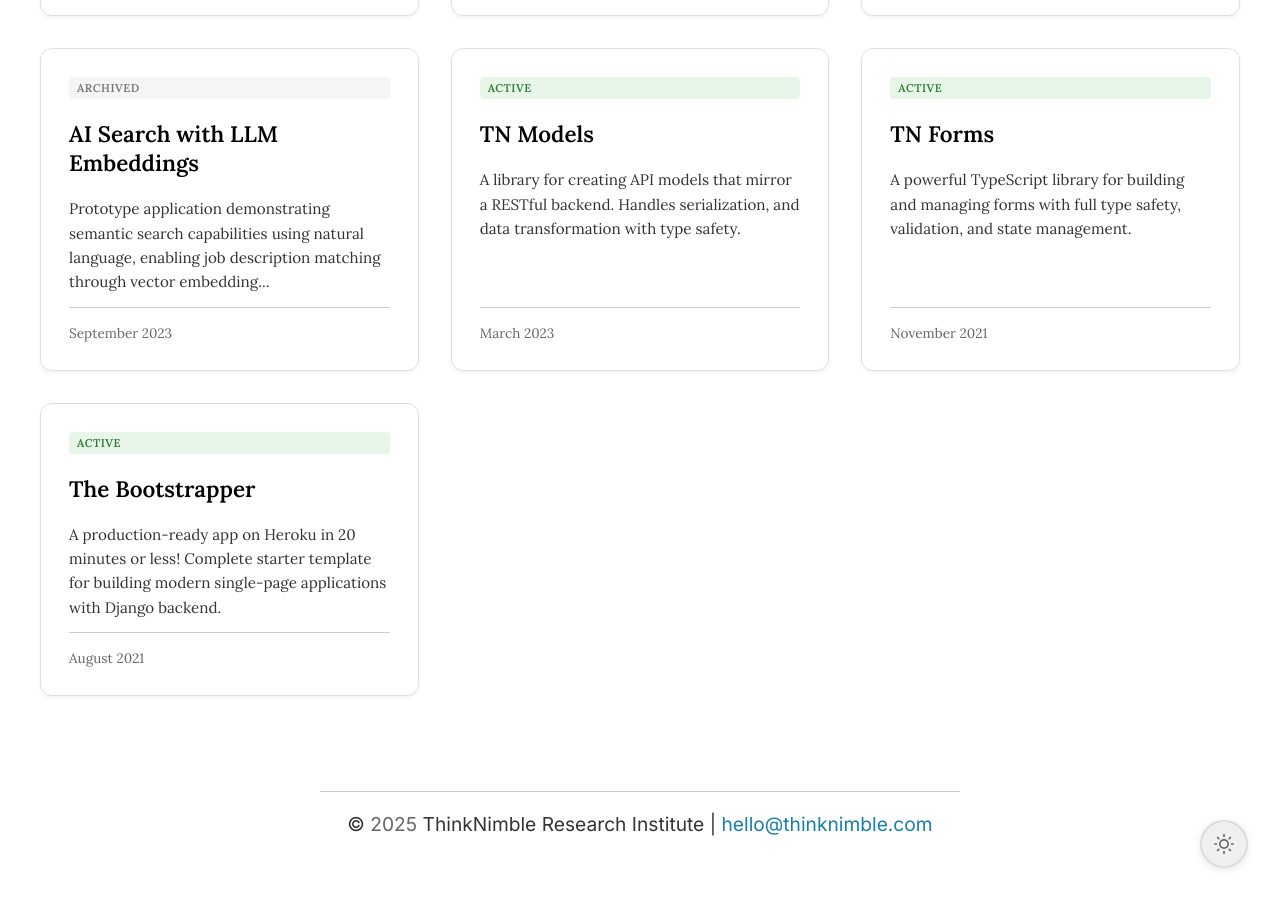
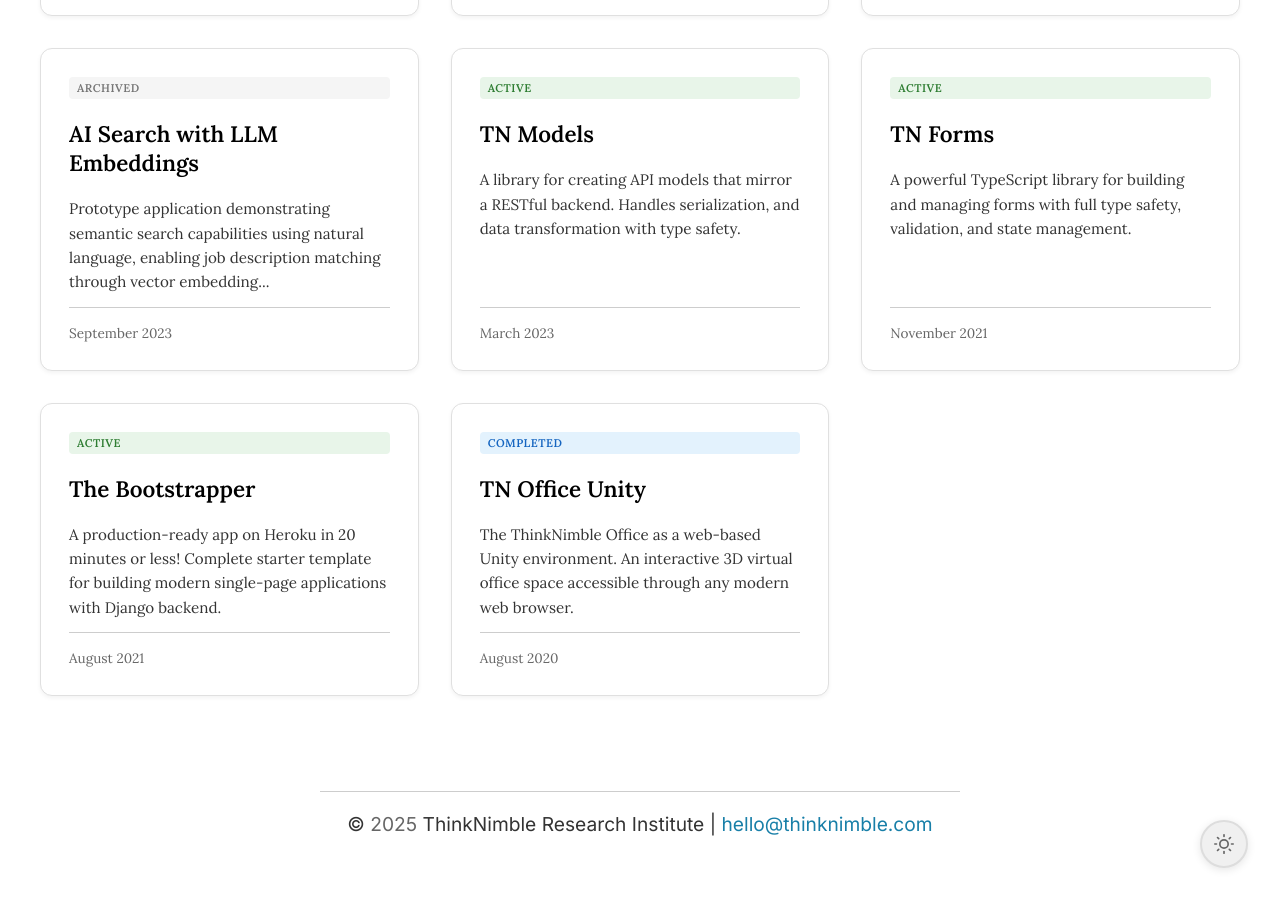
Before and after one commit to thinknimble/tn-research, a Jekyll site: the page built from projects.html, in a window 1280 px wide and 900 px high, scrolled down 600 px. Built offline with Jekyll 4.4.1, drawn with Linux system fonts in a browser that asks for light colours; some of the changed lines change nothing that is shown.

Commit message:
Add ThinkNimble Office Unity project and update favicons
- Add project page for ThinkNimble Office Unity VR platform
- Replace broken favicon.png with proper favicon files
- Update navigation links

```diff
--- a/_includes/nav.html
+++ b/_includes/nav.html
@@ -8,18 +8,22 @@
   <a href="/notes">Notes</a>
   <a href="/projects">Projects</a>
   <a href="/about">About</a>
+  <!-- LinkedIn and GitHub links hidden for now
   <a href="https://linkedin.com/company/thinknimble" class="no-highlight main-nav__icon" aria-label="ThinkNimble on LinkedIn">
     <svg xmlns="http://www.w3.org/2000/svg" viewBox="0 0 24 24" fill="currentColor">
       <path d="M19 0h-14c-2.761 0-5 2.239-5 5v14c0 2.761 2.239 5 5 5h14c2.762 0 5-2.239 5-5v-14c0-2.761-2.238-5-5-5zm-11 19h-3v-11h3v11zm-1.5-12.268c-.966 0-1.75-.79-1.75-1.764s.784-1.764 1.75-1.764 1.75.79 1.75 1.764-.783 1.764-1.75 1.764zm13.5 12.268h-3v-5.604c0-3.368-4-3.113-4 0v5.604h-3v-11h3v1.765c1.396-2.586 7-2.777 7 2.476v6.759z"/>
     </svg>
   </a>
+  -->
   <!-- Twitter/X link commented out for now, but kept for potential future use
   <a href="https://twitter.com/thinknimble" class="no-highlight main-nav__icon" style="vertical-align: text-top;" aria-label="ThinkNimble on X (Twitter)">
     𝕏
   </a>
   -->
+  <!-- GitHub link hidden for now
   <a href="https://github.com/thinknimble" class="no-highlight main-nav__icon" aria-label="ThinkNimble on GitHub">
     <svg enable-background="new 0 0 512 512" id="Layer_1" version="1.1" viewBox="0 0 512 512" xml:space="preserve" xmlns="http://www.w3.org/2000/svg" xmlns:xlink="http://www.w3.org/1999/xlink"><g><circle cx="256" cy="256" fill="#333333" r="256"/><g><path d="M256,93.9c-89.5,0-162.1,72.6-162.1,162.1c0,70.5,45,130.4,107.8,152.8c0.3,0.1,1.4,0.5,1.7,0.6    c0.9,0.3,1.9,0.5,2.9,0.5c5.3,0,9.5-4.3,9.5-9.5c0-0.3,0-0.5,0-0.8l0,0c0-8.6,0-19.5,0-28.2c-10.3,2.1-25.9,4.1-34.4,0    c-11-5.3-16.6-12.1-21.9-25.5c-6.6-16.3-21.8-20.8-22.4-23.6c-0.6-2.9,16.1-7.2,24.7,2.7c8.6,9.9,17.3,29.7,35.8,27.8    c9.1-0.9,15-2.4,18.7-3.5c0.7-6.4,2.8-14.3,8.1-19.9c-43.5-7.2-72.5-30.6-72.5-76.5c0-20.9,6-37.1,16.6-49.2    c-1.8-10-4.8-33.2,3.2-41.3c0,0,11.3-7,43.7,15.8c12.1-2.8,25.5-4.2,39.8-4.2l0,0c0.3,0,0.5,0,0.8,0c0.3,0,0.5,0,0.8,0l0,0    c14.4,0.1,27.8,1.5,39.8,4.2c32.4-22.8,43.7-15.8,43.7-15.8c8,8.2,5,31.4,3.2,41.3c10.6,12.2,16.6,28.4,16.6,49.2    c0,45.9-28.9,69.3-72.5,76.5c8.3,8.7,8.6,22.8,8.6,28.6c0,5.5,0,42.3,0,42.5c0,5.3,4.3,9.5,9.5,9.5c0.8,0,1.5-0.1,2.3-0.3    c0.2,0,0.8-0.2,1-0.3c63.5-22,109.1-82.3,109.1-153.3C418.1,166.4,345.5,93.9,256,93.9z" fill="#FFFFFF"/></g></g></svg>
   </a>
+  -->
   <hr>
 </nav>
--- /dev/null
+++ b/_projects/tn-office-unity.md
@@ -0,0 +1,58 @@
+---
+layout: project
+title: "TN Office Unity"
+subtitle: "Virtual office environment in the browser"
+date: 2020-08-16
+status: completed
+description: "The ThinkNimble Office as a web-based Unity environment. An interactive 3D virtual office space accessible through any modern web browser."
+technologies:
+  - Unity
+  - C#
+  - WebGL
+  - ShaderLab
+github_url: "https://github.com/whusterj/TNOfficeUnity"
+live_url: "https://office.thinknimble.com"
+tags:
+  - unity
+  - 3d
+  - virtual-environment
+  - webgl
+---
+
+## Overview
+
+TN Office Unity brings the ThinkNimble office to life as an interactive 3D environment accessible directly in your web browser. This project showcases the potential of WebGL and Unity for creating immersive virtual spaces without requiring any downloads or installations.
+
+## Features
+
+- **Browser-Based**: No downloads required - runs entirely in modern web browsers
+- **Interactive 3D Environment**: Explore a fully realized virtual office space
+- **Cross-Platform**: Works on desktop and mobile devices with WebGL support
+- **Optimized Performance**: Carefully tuned for smooth performance across devices
+- **Custom Shaders**: Enhanced visual effects using ShaderLab and HLSL
+
+## Technical Implementation
+
+Built with Unity's WebGL export capabilities, the project demonstrates:
+- Efficient 3D asset optimization for web delivery
+- Custom shader development for unique visual effects
+- Cross-browser compatibility and performance optimization
+- Responsive design that adapts to different screen sizes
+
+## Virtual Collaboration
+
+This project was created during the shift to remote work, exploring how virtual environments can maintain team connection and culture. It serves as both a technical demonstration and a creative approach to remote team building.
+
+## Browser Compatibility
+
+The virtual office runs best on:
+- Chrome 86+
+- Firefox 79+
+- Safari 14+
+- Edge 86+
+
+Mobile devices are supported but desktop browsers provide the best experience.
+
+## Visit the Office
+
+Experience the ThinkNimble virtual office at [office.thinknimble.com](https://office.thinknimble.com)
```
Also changed, not shown: favicon.ico (added), static/images/favicon-32x32.png (added), static/images/favicon.ico (added), static/images/favicon.png (deleted).
